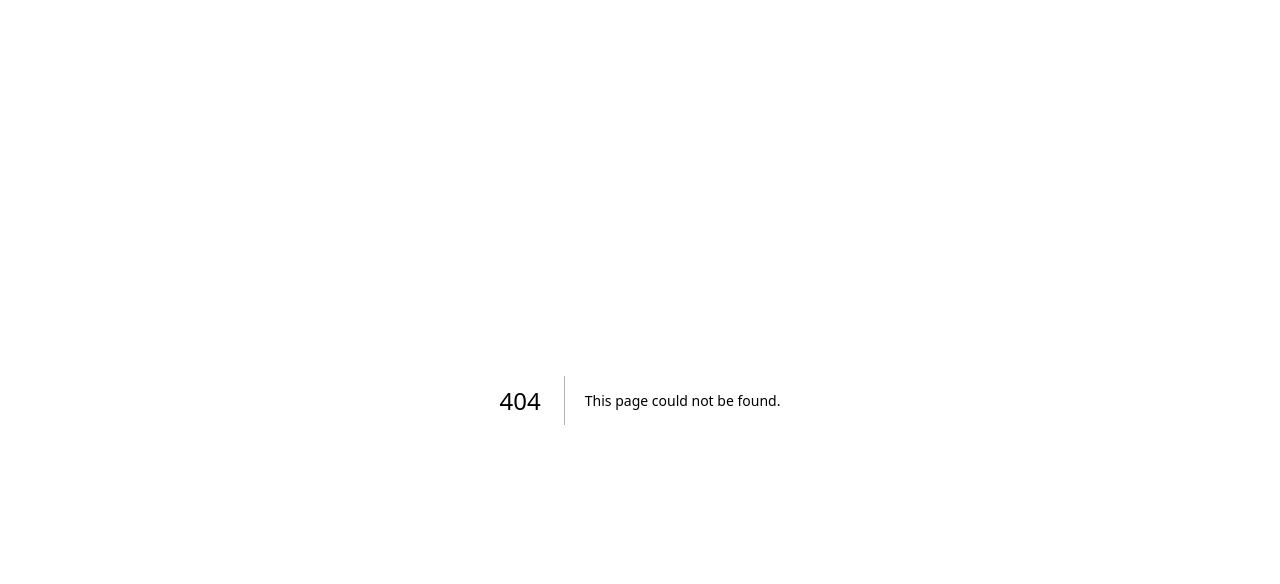
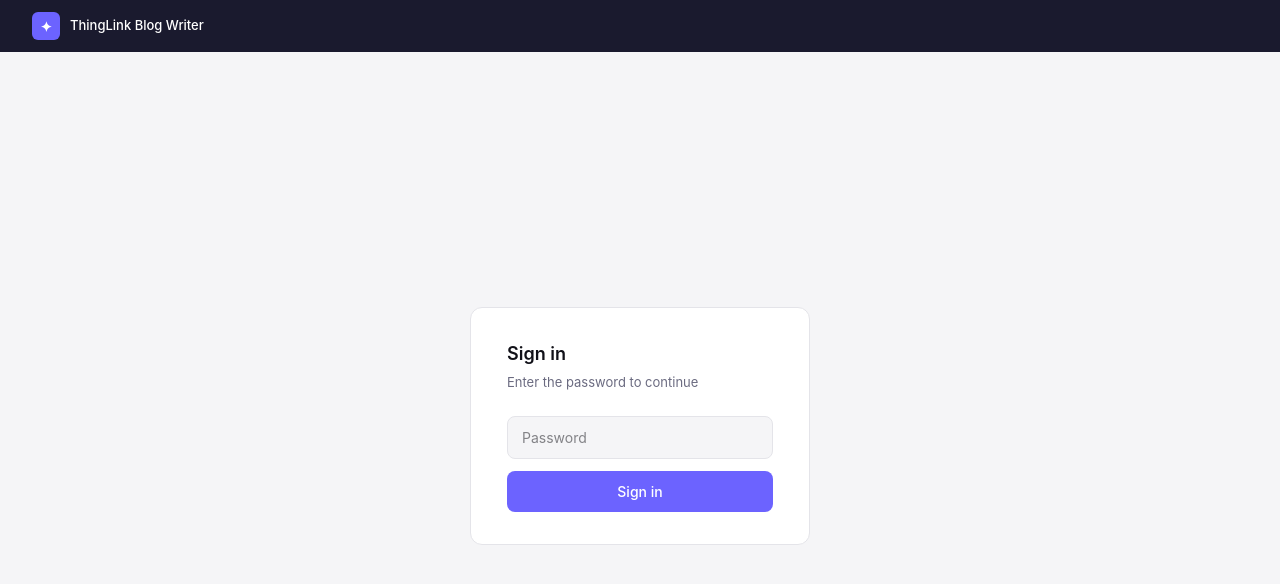
Before and after one commit to Cairnfutures/Thinglinkblog, a Next.js app: page /login in a window 1280 px wide. Before the commit this address had no page. Shown: the top 584 px of the page. Built offline with nearby package versions, Linux system fonts and the light colour scheme.

Commit message:
Add password protection

```diff
--- /dev/null
+++ b/app/api/login/route.ts
@@ -0,0 +1,22 @@
+import { NextRequest, NextResponse } from 'next/server'
+
+const PASSWORD = process.env.APP_PASSWORD || 'TL-Blog-2026!'
+const COOKIE = 'tl_auth'
+
+export async function POST(req: NextRequest) {
+  const { password } = await req.json()
+
+  if (password !== PASSWORD) {
+    return NextResponse.json({ error: 'Incorrect password' }, { status: 401 })
+  }
+
+  const res = NextResponse.json({ success: true })
+  res.cookies.set(COOKIE, PASSWORD, {
+    httpOnly: true,
+    secure: process.env.NODE_ENV === 'production',
+    sameSite: 'lax',
+    maxAge: 60 * 60 * 24 * 30, // 30 days
+    path: '/',
+  })
+  return res
+}
--- /dev/null
+++ b/app/login/page.tsx
@@ -0,0 +1,84 @@
+'use client'
+
+import { useState, Suspense } from 'react'
+import { useRouter, useSearchParams } from 'next/navigation'
+
+const C = {
+  bg:      '#f5f5f7',
+  surface: '#ffffff',
+  border:  '#e4e4e9',
+  text:    '#111118',
+  textSub: '#6b6b80',
+  accent:  '#6c63ff',
+  topBar:  '#1a1a2e',
+  sans:    '-apple-system, BlinkMacSystemFont, "Segoe UI", sans-serif',
+}
+
+function LoginForm() {
+  const [password, setPassword] = useState('')
+  const [error, setError] = useState('')
+  const [loading, setLoading] = useState(false)
+  const router = useRouter()
+  const searchParams = useSearchParams()
+  const next = searchParams.get('next') || '/generate'
+
+  async function handleSubmit(e: React.FormEvent) {
+    e.preventDefault()
+    setLoading(true)
+    setError('')
+    const res = await fetch('/api/login', {
+      method: 'POST',
+      headers: { 'Content-Type': 'application/json' },
+      body: JSON.stringify({ password }),
+    })
+    if (res.ok) {
+      router.push(next)
+    } else {
+      setError('Incorrect password')
+      setLoading(false)
+    }
+  }
+
+  return (
+    <div style={{ fontFamily: C.sans, background: C.bg, minHeight: '100vh', display: 'flex', flexDirection: 'column' }}>
+      <div style={{ background: C.topBar, padding: '0 32px', height: 52, display: 'flex', alignItems: 'center' }}>
+        <div style={{ display: 'flex', alignItems: 'center', gap: 10 }}>
+          <div style={{ width: 28, height: 28, background: C.accent, borderRadius: 6, display: 'flex', alignItems: 'center', justifyContent: 'center', fontSize: 14, color: '#fff', fontWeight: 700 }}>✦</div>
+          <span style={{ fontSize: 13, fontWeight: 500, color: '#fff' }}>ThingLink Blog Writer</span>
+        </div>
+      </div>
+
+      <div style={{ flex: 1, display: 'flex', alignItems: 'center', justifyContent: 'center' }}>
+        <div style={{ background: C.surface, border: `1px solid ${C.border}`, borderRadius: 12, padding: '32px 36px', width: 340 }}>
+          <h1 style={{ fontSize: 18, fontWeight: 600, color: C.text, margin: '0 0 6px' }}>Sign in</h1>
+          <p style={{ fontSize: 13, color: C.textSub, margin: '0 0 24px' }}>Enter the password to continue</p>
+
+          <form onSubmit={handleSubmit} style={{ display: 'flex', flexDirection: 'column', gap: 12 }}>
+            <input
+              type="password"
+              value={password}
+              onChange={e => setPassword(e.target.value)}
+              placeholder="Password"
+              autoFocus
+              required
+              style={{ width: '100%', border: `1px solid ${error ? '#ffb3b3' : C.border}`, borderRadius: 8, padding: '10px 14px', fontSize: 14, color: C.text, background: C.bg, outline: 'none', boxSizing: 'border-box' as const, fontFamily: C.sans }}
+            />
+            {error && <p style={{ fontSize: 12, color: '#c0392b', margin: 0 }}>{error}</p>}
+            <button type="submit" disabled={loading}
+              style={{ width: '100%', padding: '10px 0', background: loading ? '#9990e8' : C.accent, color: '#fff', border: 'none', borderRadius: 8, fontSize: 14, fontWeight: 500, cursor: loading ? 'not-allowed' : 'pointer', fontFamily: C.sans }}>
+              {loading ? 'Signing in…' : 'Sign in'}
+            </button>
+          </form>
+        </div>
+      </div>
+    </div>
+  )
+}
+
+export default function LoginPage() {
+  return (
+    <Suspense>
+      <LoginForm />
+    </Suspense>
+  )
+}
--- /dev/null
+++ b/middleware.ts
@@ -0,0 +1,27 @@
+import { NextRequest, NextResponse } from 'next/server'
+
+const PASSWORD = process.env.APP_PASSWORD || 'TL-Blog-2026!'
+const COOKIE = 'tl_auth'
+
+const PROTECTED = ['/generate', '/draft']
+
+export function middleware(req: NextRequest) {
+  const { pathname } = req.nextUrl
+
+  const isProtected = PROTECTED.some(p => pathname.startsWith(p))
+  if (!isProtected) return NextResponse.next()
+
+  // Already authenticated
+  const cookie = req.cookies.get(COOKIE)
+  if (cookie?.value === PASSWORD) return NextResponse.next()
+
+  // Redirect to login, preserving the intended destination
+  const url = req.nextUrl.clone()
+  url.pathname = '/login'
+  url.searchParams.set('next', pathname)
+  return NextResponse.redirect(url)
+}
+
+export const config = {
+  matcher: ['/generate/:path*', '/draft/:path*'],
+}
```
